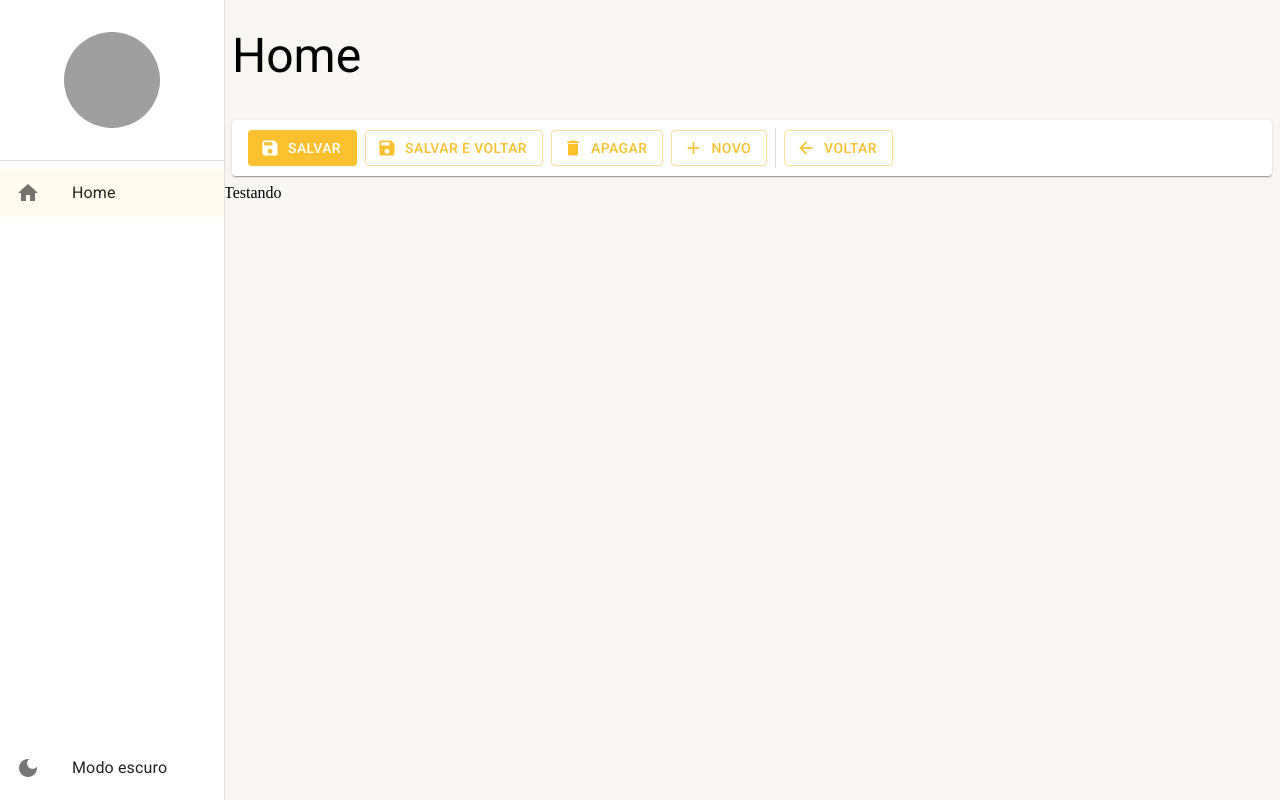
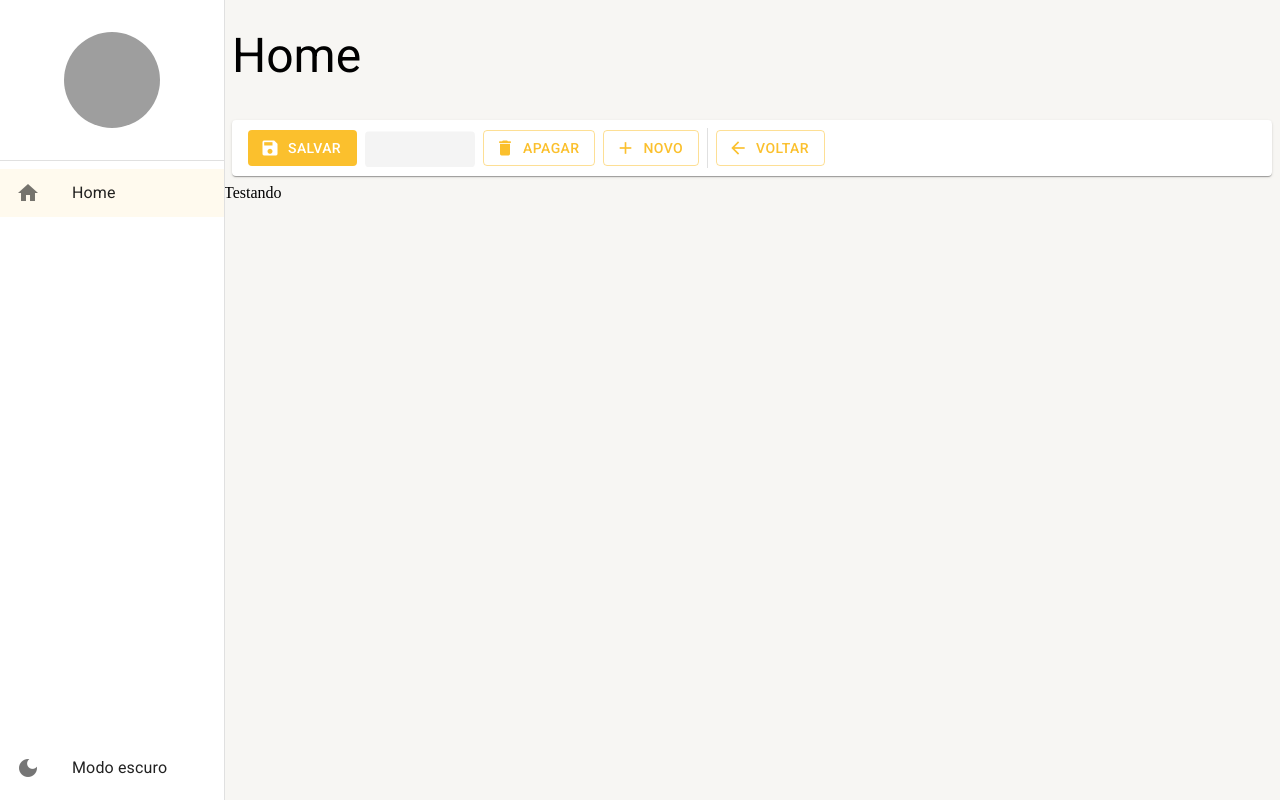
Before and after one commit to jeuchaves/react-typescript-mui, a React (Create React App) app: page /home in a window 1280 px wide. Built offline with nearby package versions, Linux system fonts and the light colour scheme; grey boxes are pictures that could not be loaded.

Commit message:
feat: Adiciona skeleton

```diff
--- a/src/pages/dashboard/Dashboard.tsx
+++ b/src/pages/dashboard/Dashboard.tsx
@@ -8,6 +8,7 @@ export const Dashboard = () => {
             barraDeFerramentas={(
                 <FerramentasDeDetalhe
                     mostrarBotaoSalvarEFechar
+                    mostrarBotaoSalvarEFecharCarregando
                 />
             )}
         >Testando</LayoutBaseDePagina>
--- a/src/shared/components/ferramentas-de-detalhe/FerramentasDeDetalhe.tsx
+++ b/src/shared/components/ferramentas-de-detalhe/FerramentasDeDetalhe.tsx
@@ -1,4 +1,4 @@
-import { Box, Button, Divider, Icon, Paper, useTheme } from "@mui/material"
+import { Box, Button, Divider, Icon, Paper, Skeleton, useTheme } from "@mui/material"
 
 interface IFerramentasDeDetalheProps {
     textoBotaoNovo?: string;
@@ -9,12 +9,17 @@ interface IFerramentasDeDetalheProps {
     mostrarBotaoSalvar?: boolean;
     mostrarBotaoSalvarEFechar?: boolean;
 
+    mostrarBotaoNovoCarregando?: boolean;
+    mostrarBotaoVoltarCarregando?: boolean;
+    mostrarBotaoApagarCarregando?: boolean;
+    mostrarBotaoSalvarCarregando?: boolean;
+    mostrarBotaoSalvarEFecharCarregando?: boolean;
+
     aoClicarEmNovo?: () => void;
     aoClicarEmVoltar?: () => void;
     aoClicarEmApagar?: () => void;
     aoClicarEmSalvar?: () => void;
     aoClicarEmSalvarEFechar?: () => void;
-
 }
 export const FerramentasDeDetalhe: React.FC<IFerramentasDeDetalheProps> = ({
     textoBotaoNovo = "Novo",
@@ -24,6 +29,12 @@ export const FerramentasDeDetalhe: React.FC<IFerramentasDeDetalheProps> = ({
     mostrarBotaoApagar = true,
     mostrarBotaoSalvar = true,
     mostrarBotaoSalvarEFechar = false,
+
+    mostrarBotaoNovoCarregando = false,
+    mostrarBotaoVoltarCarregando = false,
+    mostrarBotaoApagarCarregando = false,
+    mostrarBotaoSalvarCarregando = false,
+    mostrarBotaoSalvarEFecharCarregando = false,
 
     aoClicarEmNovo,
     aoClicarEmVoltar,
@@ -45,7 +56,7 @@ export const FerramentasDeDetalhe: React.FC<IFerramentasDeDetalheProps> = ({
             alignItems='center'
             component={Paper}
         >
-            {mostrarBotaoSalvar && (
+            {(mostrarBotaoSalvar && !mostrarBotaoSalvarCarregando) && (
                 <Button
                     variant='contained'
                     color="primary"
@@ -54,7 +65,10 @@ export const FerramentasDeDetalhe: React.FC<IFerramentasDeDetalheProps> = ({
                     onClick={aoClicarEmSalvar}
                 >Salvar</Button>
             )}
-            {mostrarBotaoSalvarEFechar && (
+            {mostrarBotaoSalvarCarregando && (
+                <Skeleton width={110} height={60}/>
+            )}
+            {(mostrarBotaoSalvarEFechar && !mostrarBotaoSalvarEFecharCarregando) && (
                 <Button
                     variant='outlined'
                     color="primary"
@@ -63,7 +77,10 @@ export const FerramentasDeDetalhe: React.FC<IFerramentasDeDetalheProps> = ({
                     onClick={aoClicarEmSalvarEFechar}
                 >Salvar e Voltar</Button>
             )}
-            {mostrarBotaoApagar && (
+            {mostrarBotaoSalvarEFecharCarregando && (
+                <Skeleton width={110} height={60}/>
+            )}
+            {(mostrarBotaoApagar && !mostrarBotaoApagarCarregando) && (
                 <Button
                     variant='outlined'
                     color="primary"
@@ -72,7 +89,10 @@ export const FerramentasDeDetalhe: React.FC<IFerramentasDeDetalheProps> = ({
                     onClick={aoClicarEmApagar}
                 >Apagar</Button>
             )}
-            {mostrarBotaoNovo && (
+            {mostrarBotaoApagarCarregando && (
+                <Skeleton width={110} height={60}/>
+            )}
+            {(mostrarBotaoNovo && !mostrarBotaoNovoCarregando) && (
                 <Button
                     variant='outlined'
                     color="primary"
@@ -81,8 +101,11 @@ export const FerramentasDeDetalhe: React.FC<IFerramentasDeDetalheProps> = ({
                     onClick={aoClicarEmNovo}
                 >{textoBotaoNovo}</Button>
             )}
+            {mostrarBotaoNovoCarregando && (
+                <Skeleton width={110} height={60}/>
+            )}
             <Divider variant="middle" orientation="vertical" />
-            {mostrarBotaoVoltar && (
+            {(mostrarBotaoVoltar && !mostrarBotaoVoltarCarregando) && (
                 <Button
                     variant='outlined'
                     color="primary"
@@ -91,6 +114,9 @@ export const FerramentasDeDetalhe: React.FC<IFerramentasDeDetalheProps> = ({
                     onClick={aoClicarEmVoltar}
                 >Voltar</Button>
             )}
+            {mostrarBotaoVoltarCarregando && (
+                <Skeleton width={110} height={60}/>
+            )}
         </Box>
     )
 }
```
